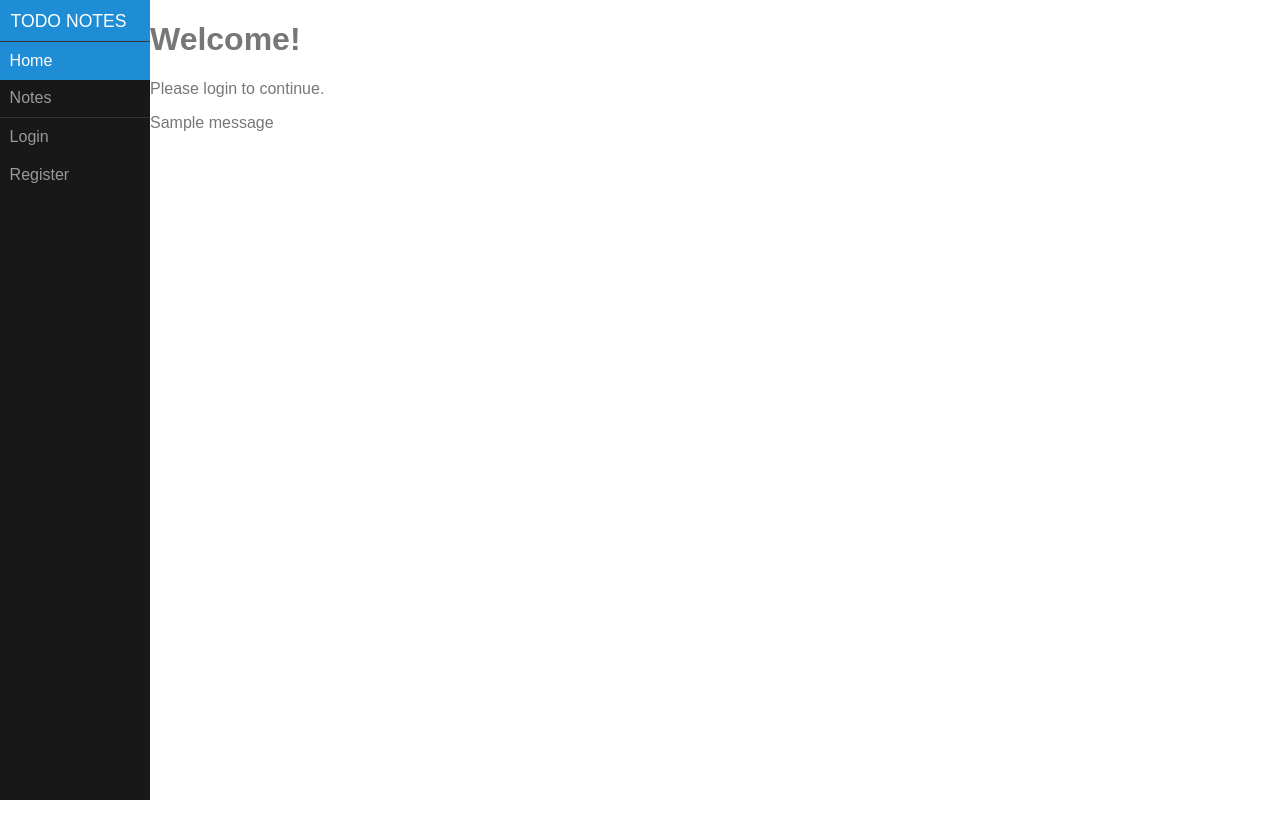
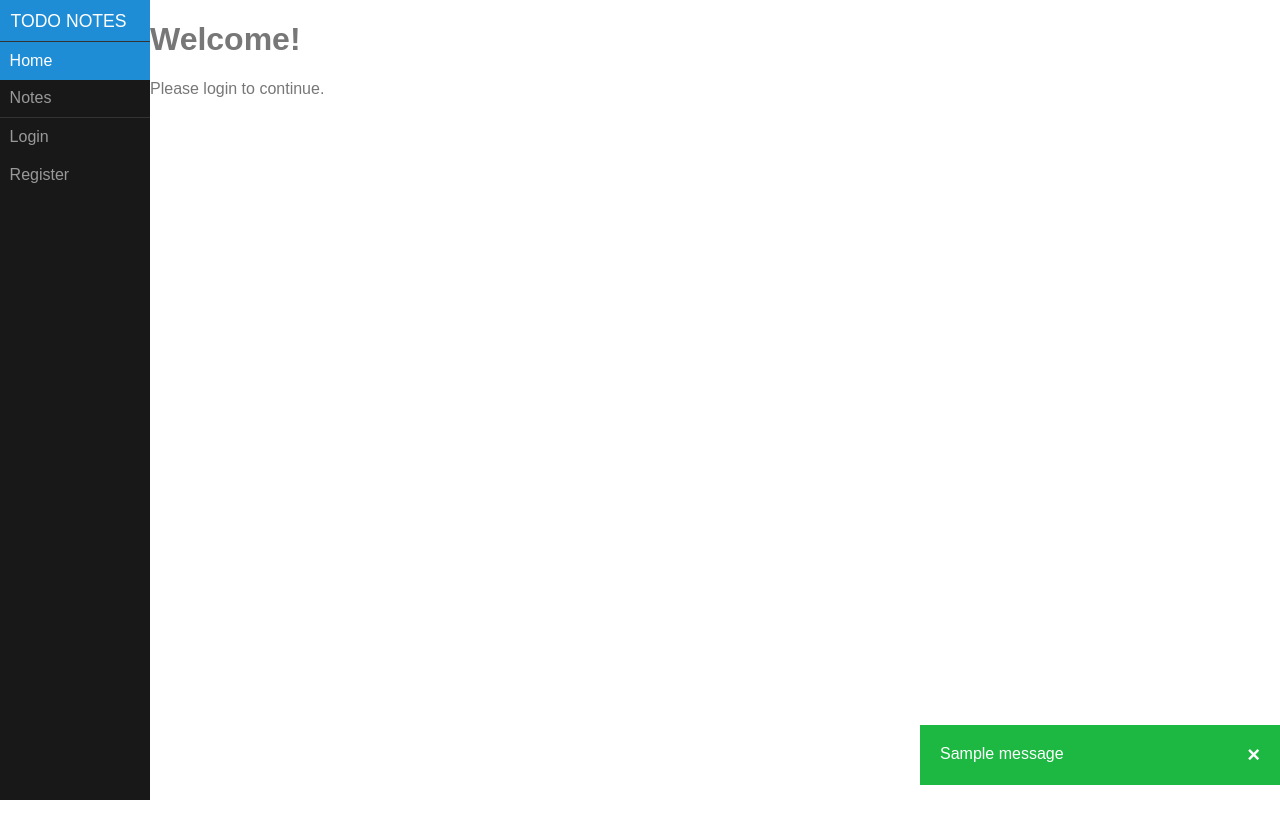
Before and after one commit to Mozzo1000/todo_notes, a Flask app: page / in a window 1280 px wide. Run offline with Flask 2, Linux system fonts and the light colour scheme; tables that the repository leaves empty hold one stand-in row (values such as "Sample post"); one stand-in notice (Sample message) is shown; some libraries are stand-ins or nearby versions.

Commit message:
Add notification when adding a new task

```diff
--- a/app/static/style.css
+++ b/app/static/style.css
@@ -4,6 +4,11 @@ html, body {
 }
 
 .card {
+    width: 100px;
+    height: 100px;
+    text-align: center;
+    margin: auto;
+    border-radius: 25px;
     padding-top: 10px;
     box-shadow: 0 4px 8px 0 rgba(0,0,0,0.2);
     transition: transform .2s; /* Animation */
@@ -21,6 +26,34 @@ html, body {
 .button-error {
     color: white;
     background: rgb(202, 60, 60);
+}
+
+.alert {
+    padding: 20px;
+    background: rgb(28, 184, 65);
+    color: white;
+    margin-bottom: 15px;
+    width: 25%;
+    position: fixed;
+    bottom: 0;
+    right: 0;
+    animation-name: alert;
+    animation-duration: 2s;
+}
+
+.closebtn {
+    margin-left: 15px;
+    color: white;
+    font-weight: bold;
+    float: right;
+    font-size: 22px;
+    line-height: 20px;
+    cursor: pointer;
+    transition: 0.3s;
+}
+
+.closebtn:hover {
+    color: black;
 }
 
 
@@ -191,6 +224,11 @@ div.main-view {
         }
 
 
+@keyframes alert {
+    from { opacity: 0; }
+    to   { opacity: 1; }
+}
+
 @media (min-width: 48em) {
 
     .content {
--- a/app/templates/index.html
+++ b/app/templates/index.html
@@ -17,7 +17,10 @@
     {% with messages = get_flashed_messages() %}
         {% if messages %}
             {% for message in messages %}
-                <p>{{ message }}</p>
+                <div class="alert">
+                    <span class="closebtn" onclick="this.parentElement.style.display='none';">&times;</span>
+                    {{ message }}
+                </div>
             {% endfor %}
         {% endif %}
     {% endwith %}
```
